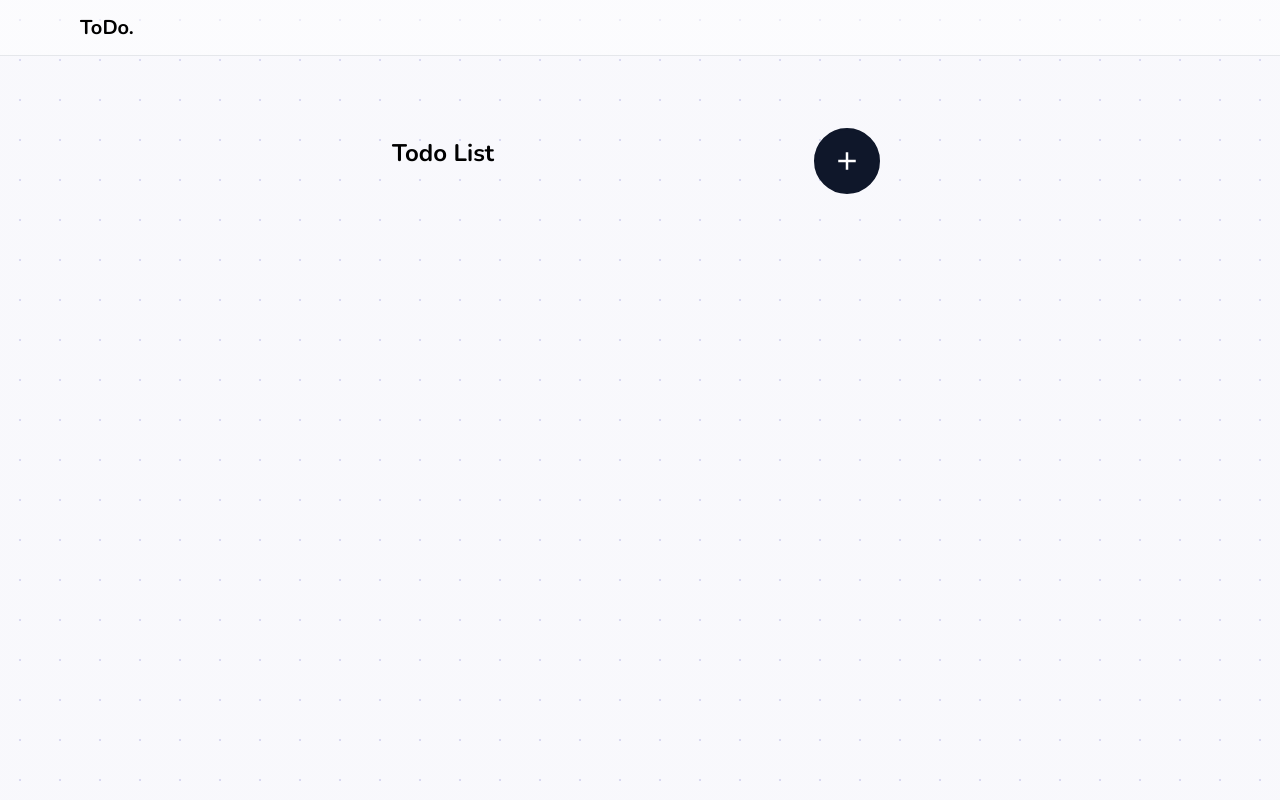
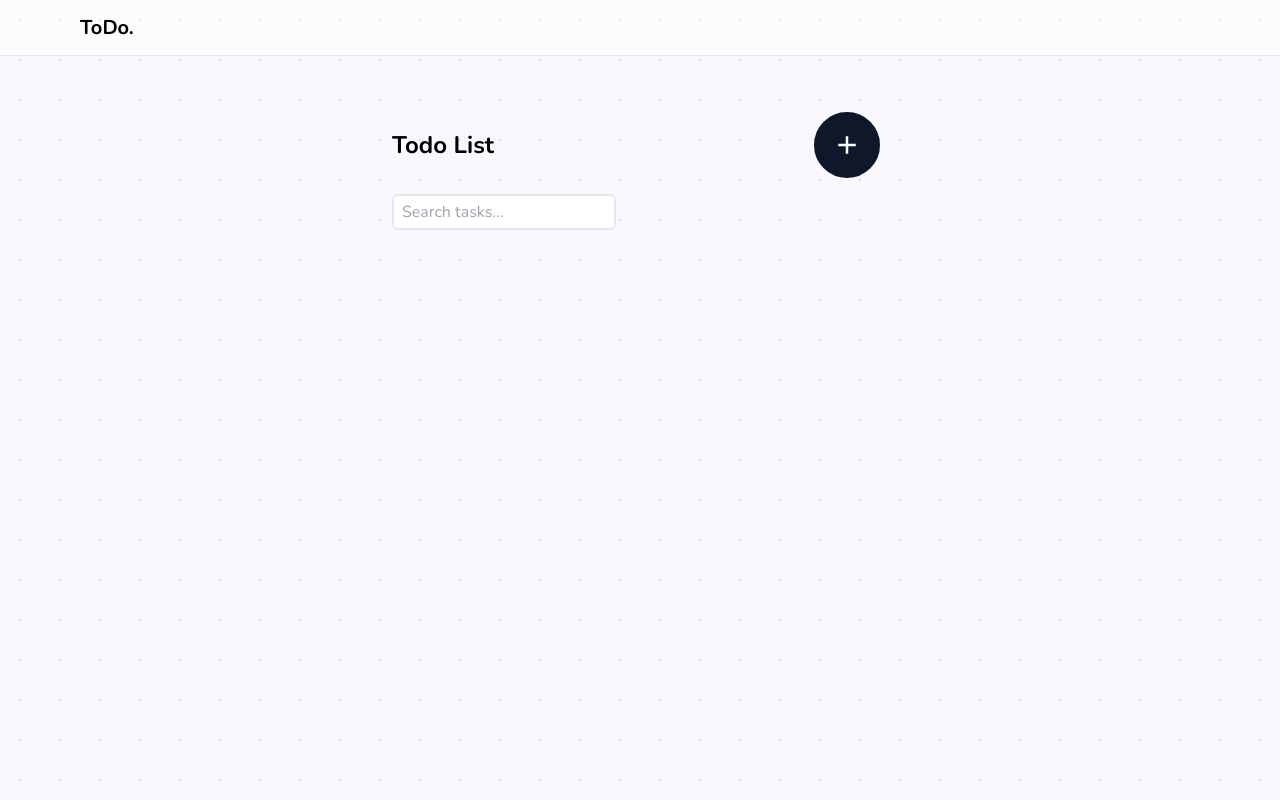
Before and after one commit to idrissi-hamza/todo-test, a Next.js app: page / in a window 1280 px wide. Built offline with nearby package versions, Linux system fonts and the light colour scheme.

Commit message:
add search feature

```diff
--- a/app/components/AddTaskButton.tsx
+++ b/app/components/AddTaskButton.tsx
@@ -9,7 +9,7 @@ const AddTaskButton = () => {
   const { onOpen } = useAddTaskModal();
 
   return (
-    <div className=' flex items-end justify-end pr-12 pt-4'>
+    <div className=' flex items-end justify-end pr-12'>
       <Button Icon={BiPlus} onClick={onOpen} rounded />
     </div>
   )
--- /dev/null
+++ b/app/components/SearchTask.tsx
@@ -0,0 +1,18 @@
+'use client'
+
+interface SearchInputProps {
+  value: string;
+  onChange: (value: string) => void;
+}
+
+const SearchTask = ({ value, onChange }: SearchInputProps) => (
+  <input
+    className="px-2 py-1 font-light  bg-white  border-2 rounded-md outline-none transition ease-in-out hover:border-slate-700 "
+    type="text"
+    value={value}
+    onChange={(e) => onChange(e.target.value)}
+    placeholder="Search tasks..."
+  />
+);
+
+export default SearchTask;
--- a/app/components/TodoList.tsx
+++ b/app/components/TodoList.tsx
@@ -6,10 +6,14 @@ import TodoItem from './TodoItem';
 import { getTasksFromLocalStorage } from '../utils/storage';
 import useTaskStore from '../hooks/useTaskStore';
 import Skeleton from './Skeleton';
+import SearchTask from './SearchTask';
+import toast from 'react-hot-toast';
 
 const TodoList = () => {
   const { tasks, setTasks } = useTaskStore();
   const [isLoading, setIsLoading] = useState(true);
+  const [filteredTasks, setFilteredTasks] = useState([...tasks]);
+  const [searchQuery, setSearchQuery] = useState('');
 
   useEffect(() => {
     const fetchData = async () => {
@@ -18,7 +22,7 @@ const TodoList = () => {
         const storedTasks = await getTasksFromLocalStorage();
         setTasks(storedTasks);
       } catch (error) {
-        console.error('Error fetching data:', error);
+        toast.error('Error fetching data');
       } finally {
         setIsLoading(false);
       }
@@ -27,18 +31,34 @@ const TodoList = () => {
     fetchData();
   }, []);
 
+  const handleSearchChange = (value: string) => {
+    setSearchQuery(value);
+  };
+
+  useEffect(() => {
+    const filtered = tasks.filter((task) =>
+      task.text.toLowerCase().includes(searchQuery.toLowerCase())
+    );
+
+    setFilteredTasks(filtered);
+  }, [tasks, searchQuery]);
+
+
 
   return (
     <>
-      <div className='flex items-center justify-between mb-6  py-6 pl-10'>
+      <div className='flex items-center justify-between  pt-6 pb-4 pl-10'>
         <h1 className="text-2xl font-bold ">Todo List</h1>
         <AddTaskButton />
+      </div>
+      <div className='mb-4 px-10'>
+        <SearchTask value={searchQuery} onChange={handleSearchChange} />
       </div>
       {isLoading ?
         <Skeleton />
         :
         <ul className="max-h-[70vh] overflow-y-scroll px-10">
-          {tasks.map((task) => (
+          {filteredTasks.map((task) => (
             <TodoItem key={task.id} task={task} />
           ))}
         </ul>}
--- a/package.json
+++ b/package.json
@@ -14,6 +14,7 @@
     "react": "^18",
     "react-dom": "^18",
     "react-hook-form": "^7.47.0",
+    "react-hot-toast": "^2.4.1",
     "react-icons": "^4.11.0",
     "zod": "^3.22.4",
     "zustand": "^4.4.3"
```
Also changed, not shown: 1 other file (tests, documents, lock files or other folders).
